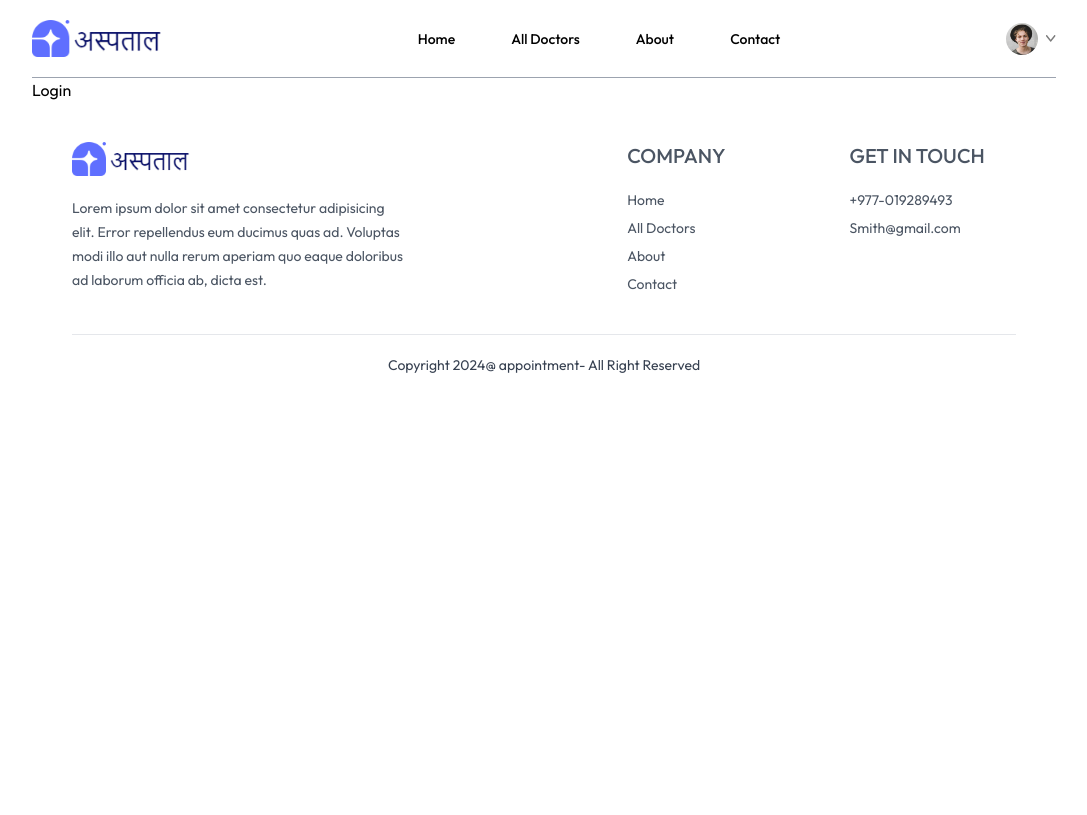
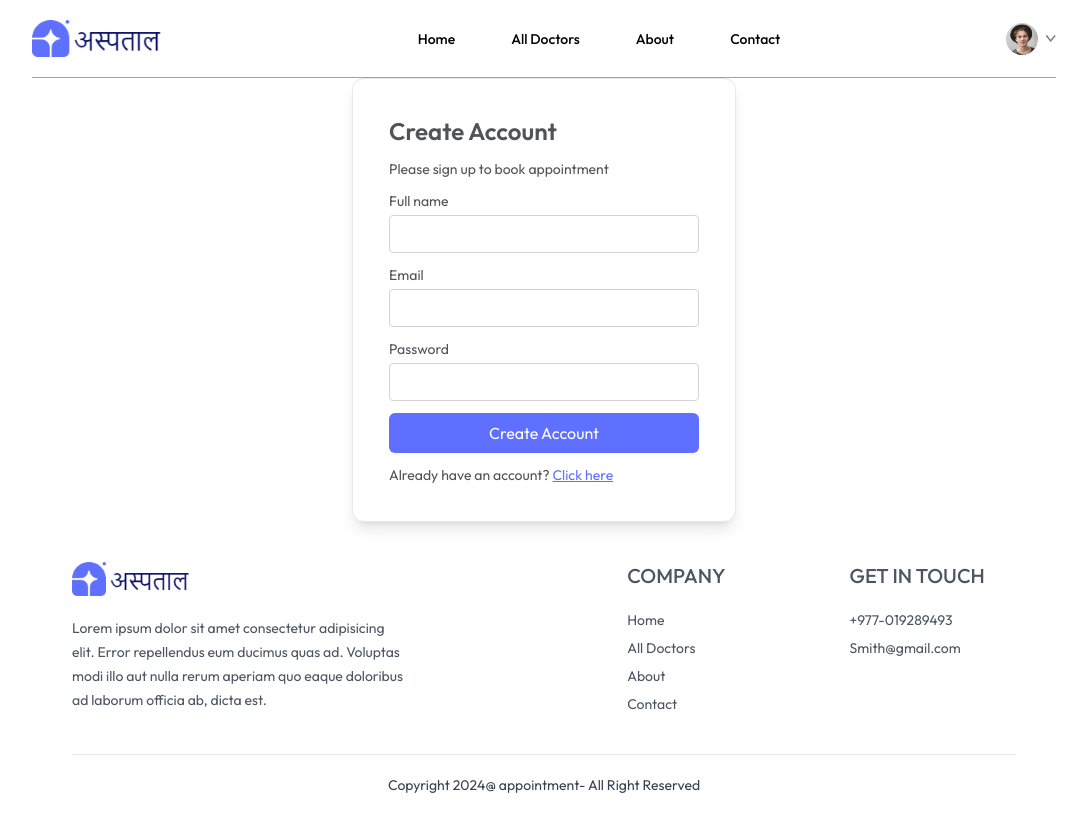
Before and after one commit to SmithMaharjan/appointment, a React (Vite) app: page /login in a window 1280 px wide. Shown: the whole page, without its empty margins (96-1183 px from the left). Built offline with nearby package versions, Linux system fonts and the light colour scheme.

Commit message:
login page

```diff
--- a/src/pages/Login.jsx
+++ b/src/pages/Login.jsx
@@ -1,8 +1,36 @@
-import React from 'react'
+import React, { useState } from 'react'
 
 const Login = () => {
+    const [isLoggedIn, setIsLoggedIn] = useState("Sign Up")
+    const [username, setUsername] = useState("")
+    const [email, setEmail] = useState("")
+    const [password, setPassword] = useState("")
+    const formSubmittion = (e) => {
+        e.preventDefault()
+    }
     return (
-        <div>Login</div>
+        <form className=' min-h=[80vh] flex items-center'>
+            <div className=' flex flex-col items-start m-auto gap-3 shadow-lg md:max-w-[340px] sm:min-w-96 border text-zinc-600 rounded-xl text-sm p-9 '>
+                <p className=' text-2xl font-semibold'>{isLoggedIn === "Sign Up" ? "Create Account" : "Login"}</p>
+                <p>Please {isLoggedIn == "Sign Up" ? "sign up" : "log in"} to book appointment</p>
+                {isLoggedIn === "Sign Up" ? <div className=' w-full '>
+                    <p>Full name</p>
+                    <input className=' border border-zinc-300 rounded w-full p-2 mt-1' type='text' onChange={(e) => setUsername(e.target.value)} required value={username} />
+                </div> : ""}
+
+                <div className=' w-full' >
+                    <p>Email</p>
+                    <input className=' border border-zinc-300 rounded w-full p-2 mt-1' type='email' onChange={(e) => setEmail(e.target.value)} required value={username} />
+                </div>
+                <div className=' w-full '>
+                    <p>Password</p>
+                    <input className=' border border-zinc-300 rounded w-full p-2 mt-1' type='password' onChange={(e) => setPassword(e.target.value)} required value={username} />
+                </div>
+                <button className=' bg-primary text-white w-full py-2 rounded-md text-base'>{isLoggedIn === "Sign Up" ? <p>Create Account</p> : <p>Login</p>}</button>
+                <p className=' text-sm font-normal'>{isLoggedIn === "Sign Up" ? <p>Already have an account?  <span onClick={() => setIsLoggedIn("login")} className=' text-primary underline cursor-pointer'>Click here</span></p> : <p>Create an new account?  <span onClick={() => setIsLoggedIn("Sign Up")} className=' text-primary underline cursor-pointer'>Sign up</span></p>}</p>
+            </div>
+
+        </form>
     )
 }
 
```
